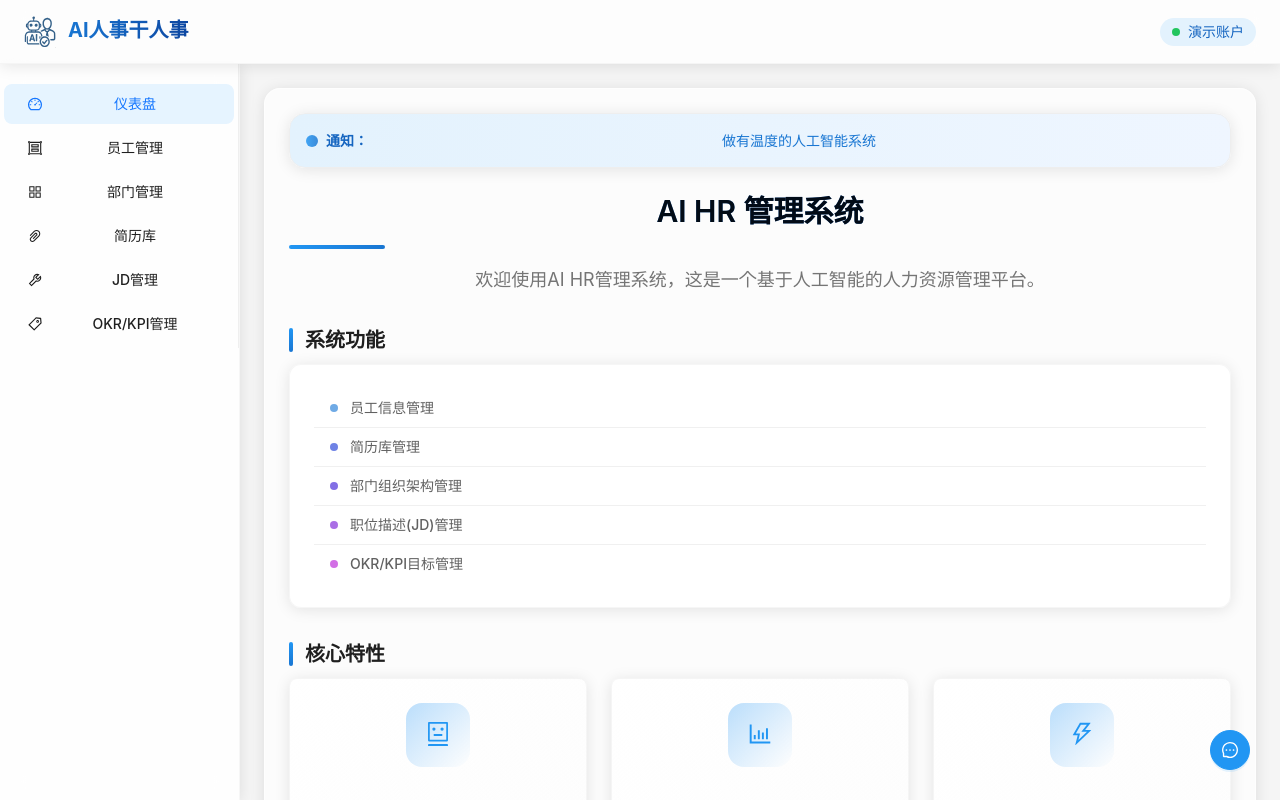
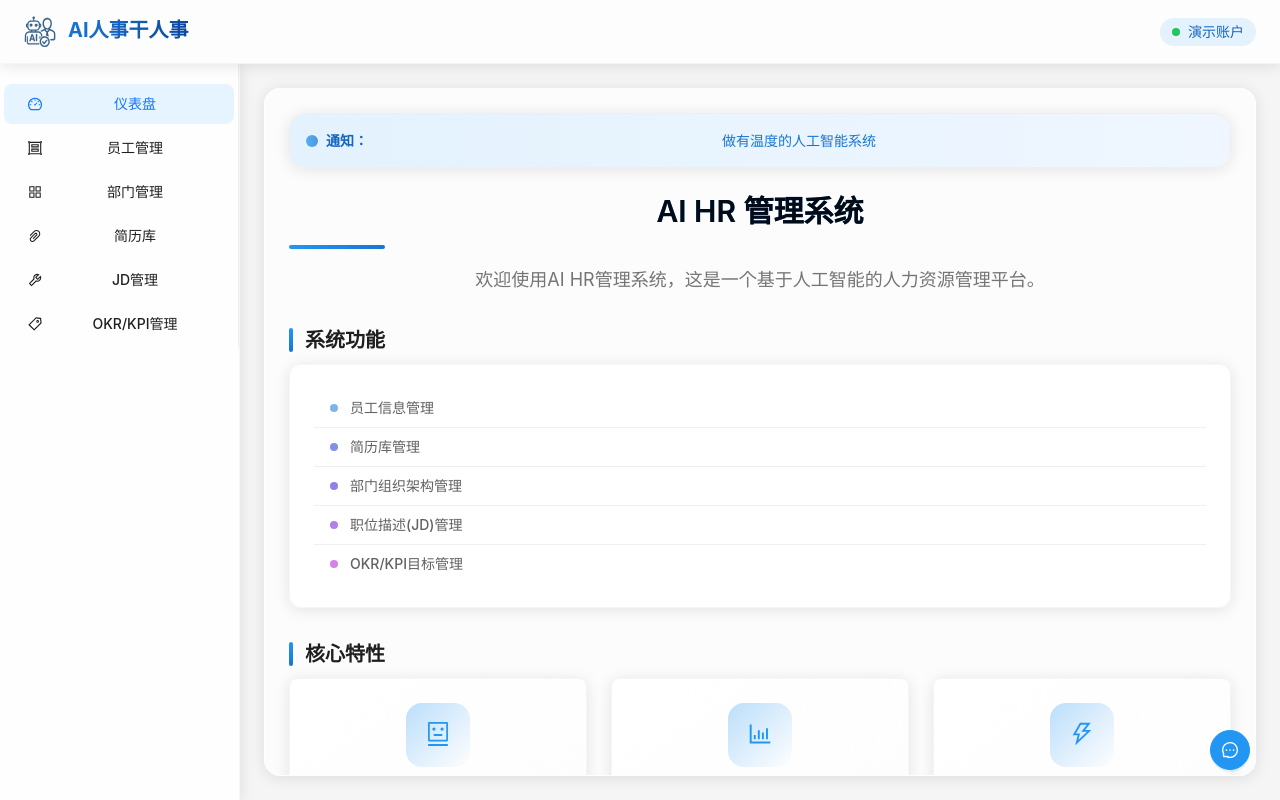
Before and after one commit to AI-change-the-world/AI-HR, a React (Vite) app in the folder frontend/: page / in a window 1280 px wide. Shown: the top 800 px of the page. Built offline with nearby package versions, Linux system fonts and the light colour scheme.

Commit message:
scroll event

```diff
--- a/frontend/src/layout/AppLayout.tsx
+++ b/frontend/src/layout/AppLayout.tsx
@@ -129,14 +129,16 @@ export default function AppLayout() {
                 </Sider>
 
                 <Content
-                    className="min-h-screen bg-transparent transition-all duration-300"
+                    className="bg-transparent transition-all duration-300"
                     style={{
                         padding: '24px',
                         marginLeft: '240px',
                         marginTop: '64px',
+                        height: 'calc(100vh - 64px)',
+                        overflow: 'hidden',
                     }}
                 >
-                    <div className="bg-white/70 backdrop-blur-sm rounded-2xl shadow-soft border border-white/50 p-6 min-h-[calc(100vh-152px)] transition-all duration-300 hover:shadow-medium">
+                    <div className="bg-white/70 backdrop-blur-sm rounded-2xl shadow-soft border border-white/50 p-6 h-full overflow-auto transition-all duration-300 hover:shadow-medium">
                         <Outlet />
                     </div>
                 </Content>
```
